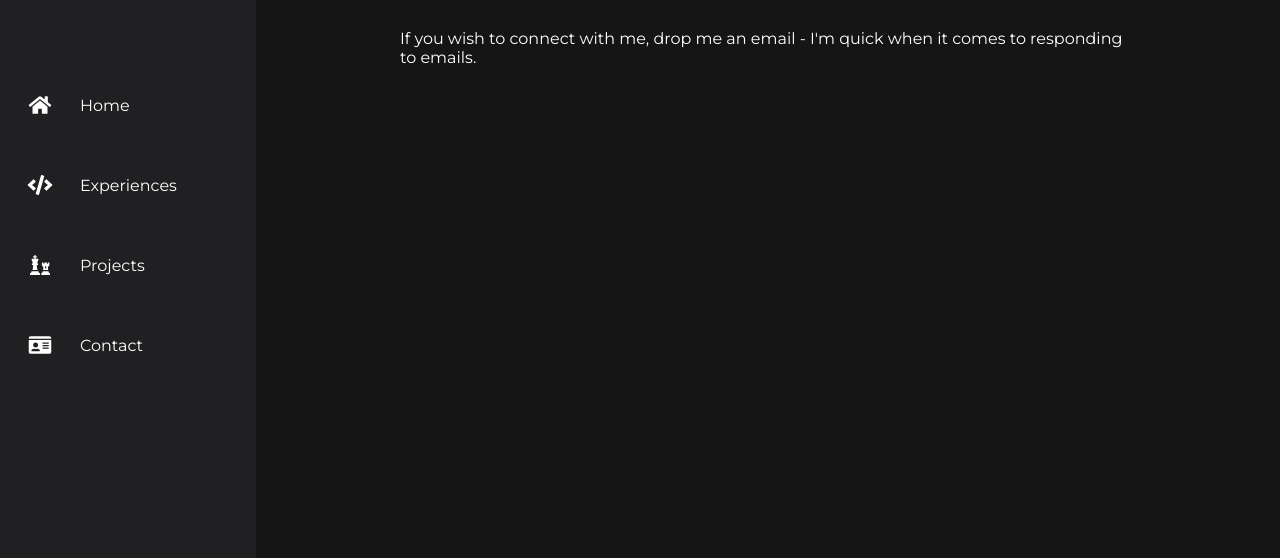
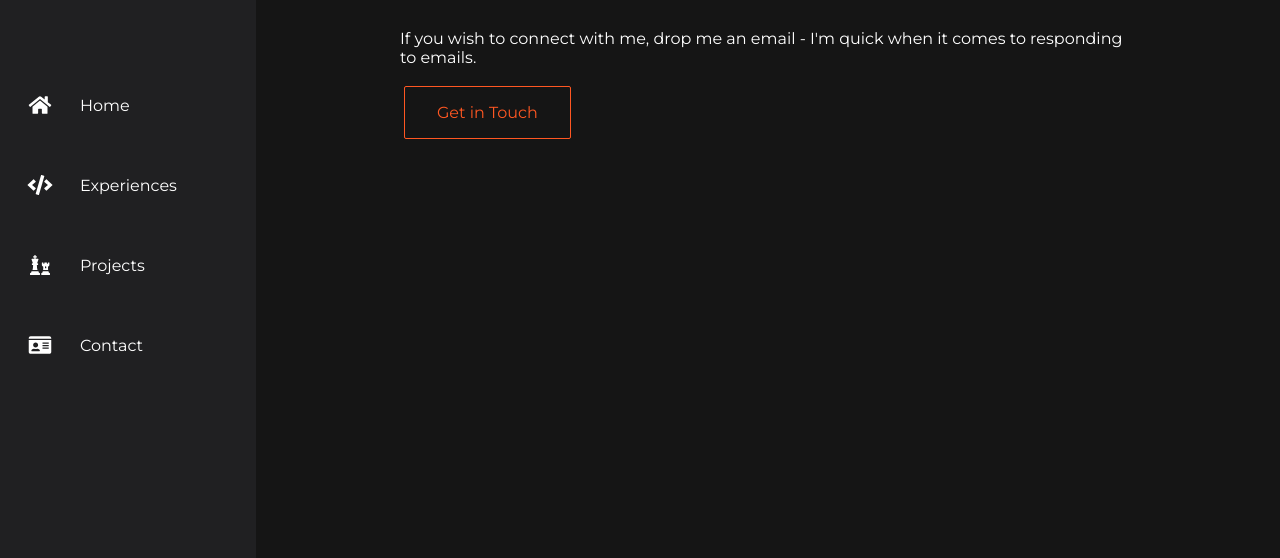
Before and after one commit to Keshavdulal/keshavdulal.com.np.v4, a Gatsby site: page /contact in a window 1280 px wide. Shown: the part 175-733 px from the top of the page. Built offline with nearby package versions, Linux system fonts and the light colour scheme; Gatsby itself is replaced by a stand-in of ours.

Commit message:
master : add get in touch button in contact page

```diff
--- a/src/components/navbar.js
+++ b/src/components/navbar.js
@@ -47,7 +47,7 @@ const Navbar = ({ siteTitle }) => {
         <span className="media-links">
           {portfolio.socialMedia.map((media) => (
             <a
-              className="nav-item nav-media-link"
+              className="nav-media-link"
               href={media.url}
               target="_blank"
               key={media.faName}
--- a/src/pages/contact.js
+++ b/src/pages/contact.js
@@ -3,6 +3,7 @@ import React from "react";
 
 import Layout from "../components/layout";
 import SEO from "../components/seo";
+import { portfolio } from "../portfolio";
 
 const Contact = () => (
   <Layout>
@@ -14,6 +15,14 @@ const Contact = () => (
           If you wish to connect with me, drop me an email - I'm quick when it
           comes to responding to emails.
         </span>
+        <br />
+        <a
+          className="styledButtonPrimary"
+          href={`mailto:${portfolio.bio.email}`}
+          rel="noopener noreferrer"
+        >
+          Get in Touch
+        </a>
       </div>
     </div>
   </Layout>
--- a/src/portfolio.js
+++ b/src/portfolio.js
@@ -50,10 +50,10 @@ const portfolio = {
     email: "keshav.dulal@gmail.com",
     professionTitle: "Frontend Software Engineer",
     location: "Kathmandu, Nepal",
-    slogan: "I Build web for the next Generation 🚀",
+    slogan: "Building web for the coming Generation 🚀",
     description: [
-      "I am a Frontend Software Engineer who enjoys building things for web. I specialize in building exceptional websites, applications and everything in between.",
-      "I am experienced in building React & Node JS Applications for American Health Care Companies & Educational Institutions. I enjoy working in a team and building innovative products.",
+      "I am a Frontend Software Engineer who enjoys building things for web. I specialize in building Frontend of Web applications, while I ocassionally dabble around backend and game development.",
+      "I have experienc building React & Node JS Applications for American Health Care Companies & Educational Institutions. I enjoy working in a team and making innovative products.",
     ],
     interests: [
       "Photography",
```
